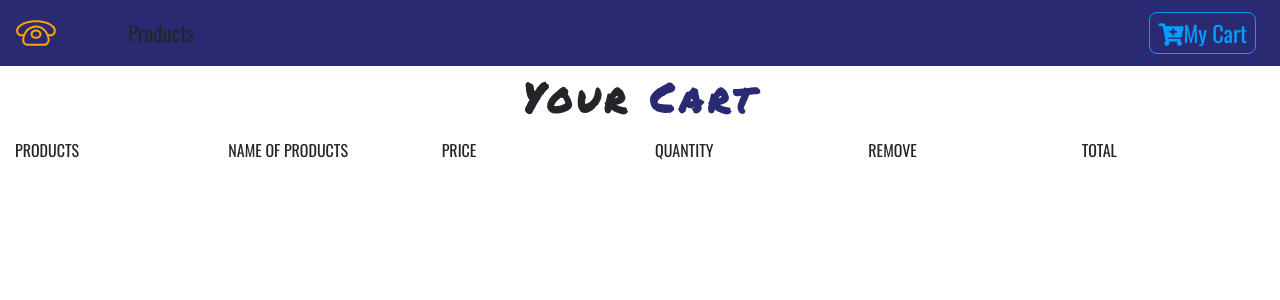
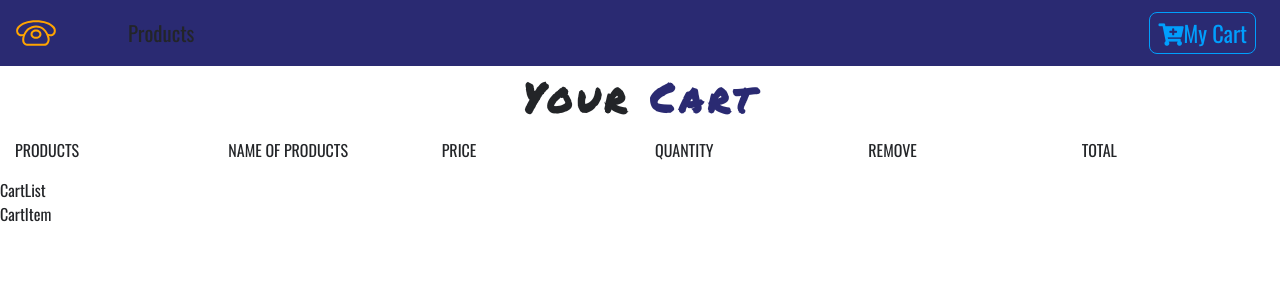
Before and after one commit to sixtosMateo/e-commerceWebsite, a React (Create React App) app in the folder e-commerce/: page /cart in a window 1280 px wide. Shown: the top 300 px of the page. Built offline with nearby package versions, Linux system fonts and the light colour scheme.

Commit message:
initialize CartList and CartItem component

```diff
--- a/e-commerce/src/Context.js
+++ b/e-commerce/src/Context.js
@@ -11,7 +11,7 @@
     products: [],
     // not destructuring because we are not changing the values here
     detailProduct: detailProduct,
-    cart:[],
+    cart:storeProducts,
     modelOpen: false,
     modelProduct: detailProduct,
     cartSubtotal:0,
--- a/e-commerce/src/components/cart/Cart.js
+++ b/e-commerce/src/components/cart/Cart.js
@@ -1,13 +1,34 @@
 import React, { Component } from 'react';
 import Title from '../Title';
 import CartColumns from './CartColumns';
+import EmptyCart from './EmptyCart';
+import {ProductConsumer} from '../../Context';
+import CartList from './CartList'
 
 class Cart extends Component {
   render() {
     return (
       <section>
-        <Title name="your" title="cart"/>
-        <CartColumns/>
+        <ProductConsumer>
+          {
+            value=>{
+              const {cart} = value;
+              if (cart.length>0){
+                return(
+                  <React.Fragment>
+                    <Title name="your" title="cart"/>
+                    <CartColumns/>
+                    <CartList value={value }/>
+                  </React.Fragment>
+                )
+              }
+              else{
+                return(<EmptyCart/>)
+              }
+            }
+          }
+
+        </ProductConsumer>
       </section>
     );
   }
--- /dev/null
+++ b/e-commerce/src/components/cart/CartItem.js
@@ -0,0 +1,14 @@
+import React, { Component } from 'react';
+
+
+class CartItem extends Component {
+  render() {
+    return (
+      <div>
+        CartItem
+      </div>
+    );
+  }
+}
+
+export default CartItem;
--- /dev/null
+++ b/e-commerce/src/components/cart/CartList.js
@@ -0,0 +1,15 @@
+import React, { Component } from 'react';
+import CartItem from "./CartItem";
+
+class CartList extends Component {
+  render() {
+    return (
+      <div>
+        CartList
+        <CartItem/>
+      </div>
+    );
+  }
+}
+
+export default CartList;
--- /dev/null
+++ b/e-commerce/src/components/cart/EmptyCart.js
@@ -0,0 +1,18 @@
+import React, { Component } from 'react';
+
+
+class EmptyCart extends Component {
+  render() {
+    return (
+      <div className="container mt-5">
+        <div className="row">
+          <div className="col-10 mx-auto text-center text-title">
+            <h1>Your cart is currently empty</h1>
+          </div>
+        </div>
+      </div>
+    );
+  }
+}
+
+export default EmptyCart;
```
